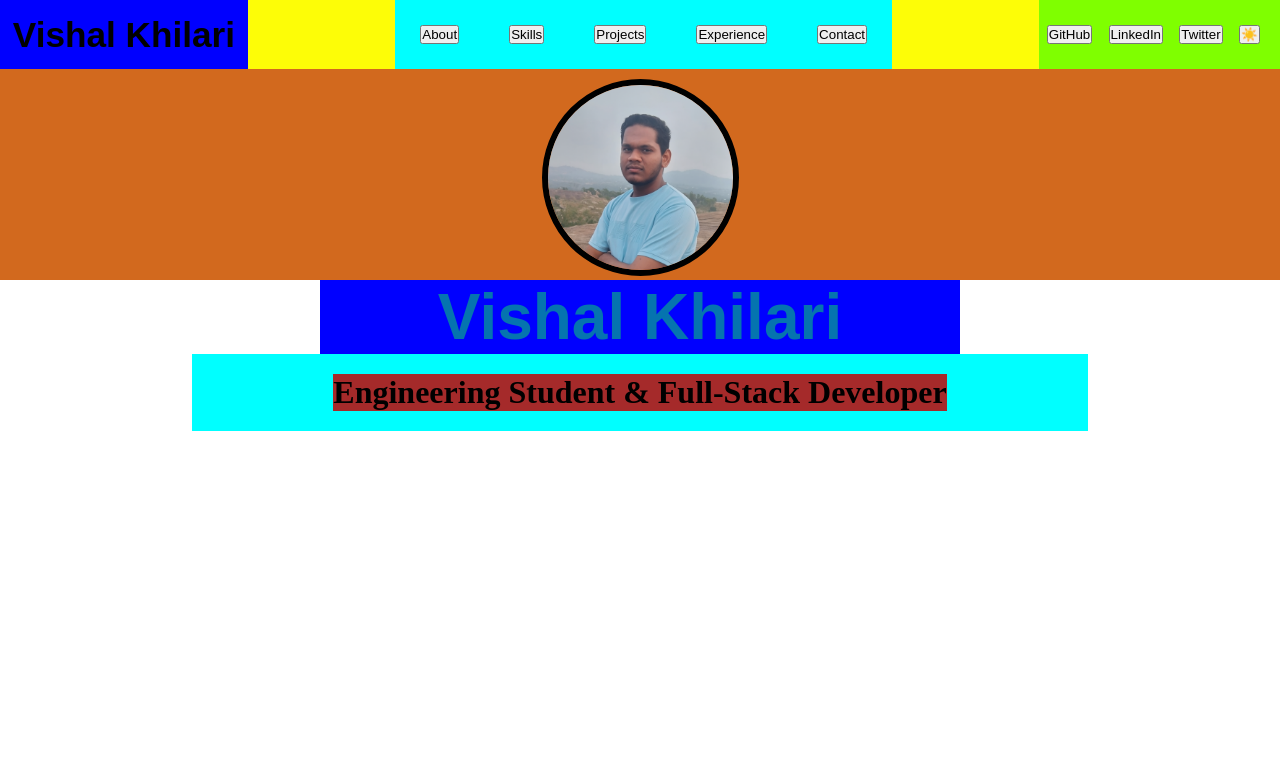
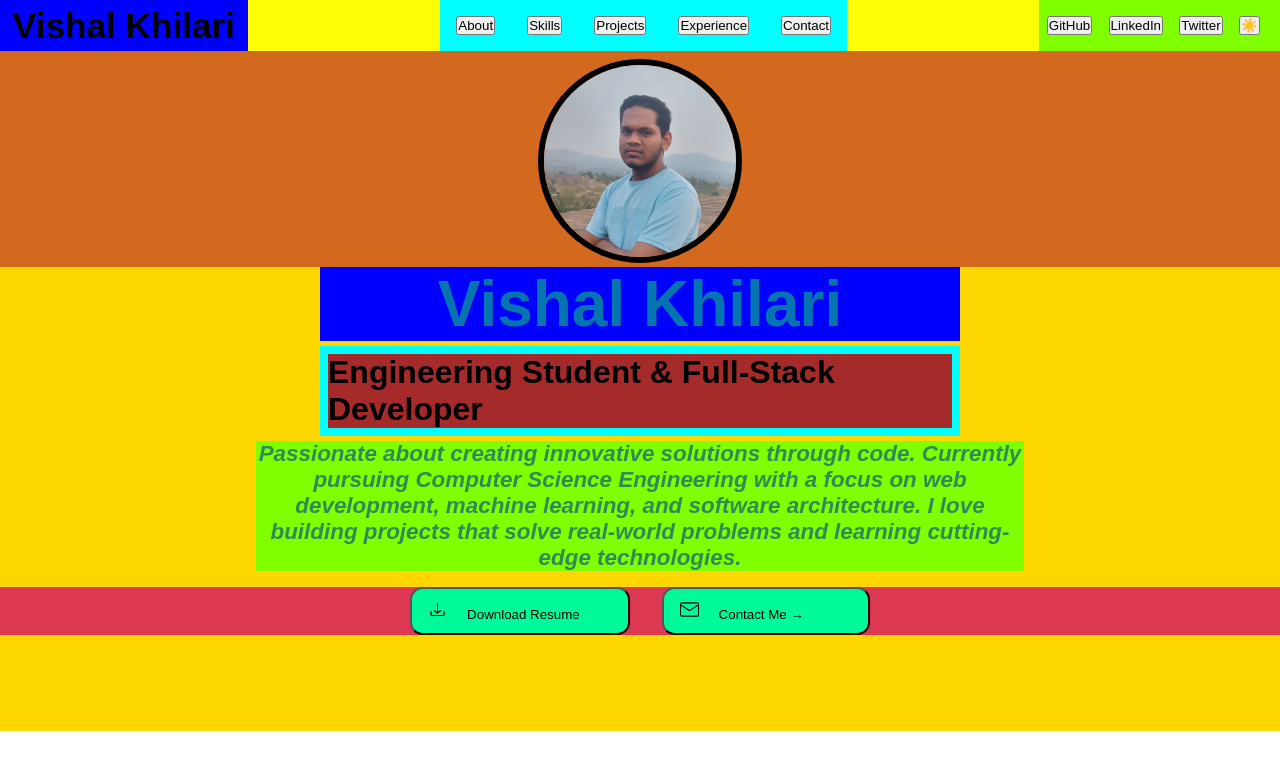
Before and after one commit to vishal-khilari/portfolio, a plain HTML site: page index.html in a window 1280 px wide. Drawn offline with Linux system fonts and the light colour scheme.

Commit message:
Basic of main page is compleated!!

```diff
--- a/index.html
+++ b/index.html
@@ -39,6 +39,19 @@
         <spam id="pspan">
             <h1 id="profession">Engineering Student & Full-Stack Developer</h1>
         </spam>
+        <spam id="dspan">
+            <h1 id="details">Passionate about creating innovative solutions through code. Currently pursuing Computer Science Engineering with a focus on web development, machine learning, and software architecture. I love building projects that solve real-world problems and learning cutting-edge technologies.</h1>
+        </spam>
+        <div id="impbtnsdiv">
+            <button class="ib" id="dbtn">
+                <img class="bimg" src="images/download.png">
+                Download Resume
+            </button>
+            <button class="ib" id="cbtn">
+                <img class="bimg" src="images/contact.png">
+                Contact Me &#8594;
+            </button>
+        </div>
     </div>
 </body>
 </html>
--- a/style.css
+++ b/style.css
@@ -3,59 +3,6 @@
     margin: 0px;
     border: 0xp;
 }
-.container {
-  width: 90%;   /* instead of 1200px */
-  max-width: 1200px; /* so it doesn’t stretch too wide on big screens */
-}
-/* For mobile phones */
-@media (max-width: 768px) {
-  nav {
-    flex-direction: column;
-    align-items: center;
-  }
-  .nbuttons {
-    display: block;
-    width: 100%;
-    margin: 5px 0;
-  }
-}
-.skills {
-  display: flex;
-  flex-wrap: wrap;
-  gap: 10px;
-}
-.skill-card {
-  flex: 1 1 200px; /* grows but shrinks on small screens */
-}
-
-
-
-
-
-
-
-
-
-
-
-
-
-
-
-
-
-
-
-
-
-
-
-
-
-
-
-
-
 #div1{
     height: auto;
     background-color: blueviolet;
@@ -91,7 +38,7 @@
 }
 
 .nbuttons{
-    margin: 25px;
+    margin: 1rem;
 }
 
 #LINKS{
@@ -116,13 +63,14 @@
     background-color: chocolate;
 }
 #profilepic{
-    height: 185px;
-    margin-top: 10px;
+    height: 12rem;
+    margin-top: 0.5rem;
     border-radius: 50%;
     border: 6px solid black;
 }
 #div3{
-    height: 300px;
+    height: 28.97499rem;
+    background-color: gold;
 }
 
 #nspan{
@@ -147,10 +95,56 @@
     height: auto;
     justify-content: center;
     align-items: center;
-    margin-left: 15%;
-    margin-right: 15%;
+    margin: 0.4%;
+    margin-left: 25%;
+    margin-right: 25%;
 }
 #profession{
     background-color: brown;
-    margin: 20px;
+    margin: 0.5rem;
+    font-size: 2rem;
+    font-family: Arial, Helvetica, sans-serif;
 }
+#dspan{
+    background-color: chartreuse;
+    display: flex;
+    height: auto;
+    justify-content: center;
+    align-items: center;
+    margin-left: 20%;
+    margin-right: 20%;
+    text-align: center;
+    font-style: italic;
+}
+#details{
+    color: seagreen;
+    font-family: Arial, Helvetica, sans-serif;
+    font-size: 1.4rem;
+}
+
+#impbtnsdiv{
+    background-color: rgb(220, 56, 81);
+    height: auto;
+    display: flex;
+    justify-content: center;
+    align-items: center;
+    margin-top: 1rem;
+}
+.bimg{
+    height: 1.2rem;
+    margin-right: 1rem;
+    margin-left: 1rem;
+}
+.ib{
+    background-color: mediumspringgreen;
+    height: 3rem;
+    border-radius: 0.8rem;
+    padding-right: 3rem;
+}
+#dbtn{
+    margin-right: 1rem;
+}
+#cbtn{
+    margin-left: 1rem;
+    padding-right: 4rem;
+}
```
Also changed, not shown: images/contact.png (added), images/download.png (added).
